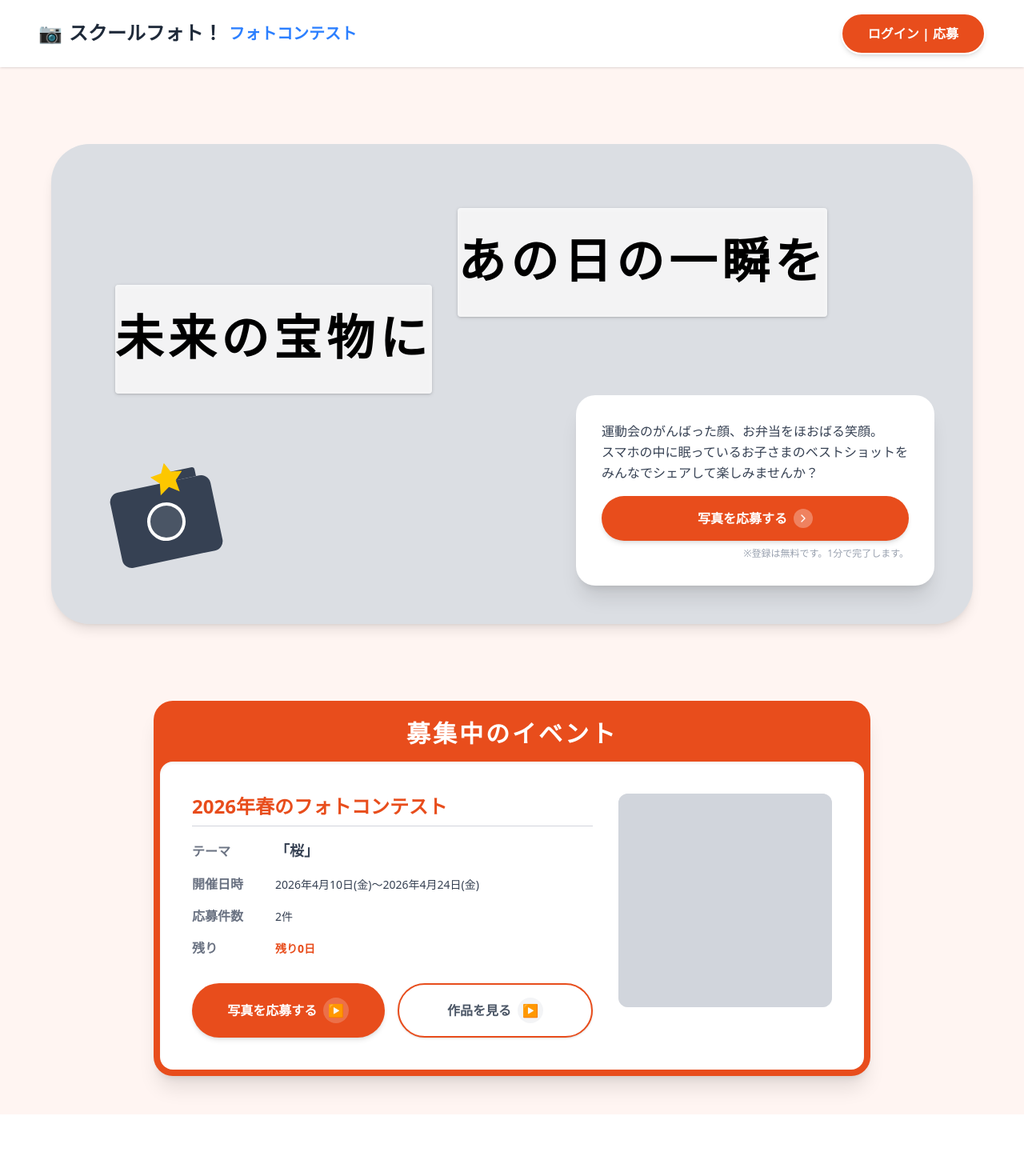
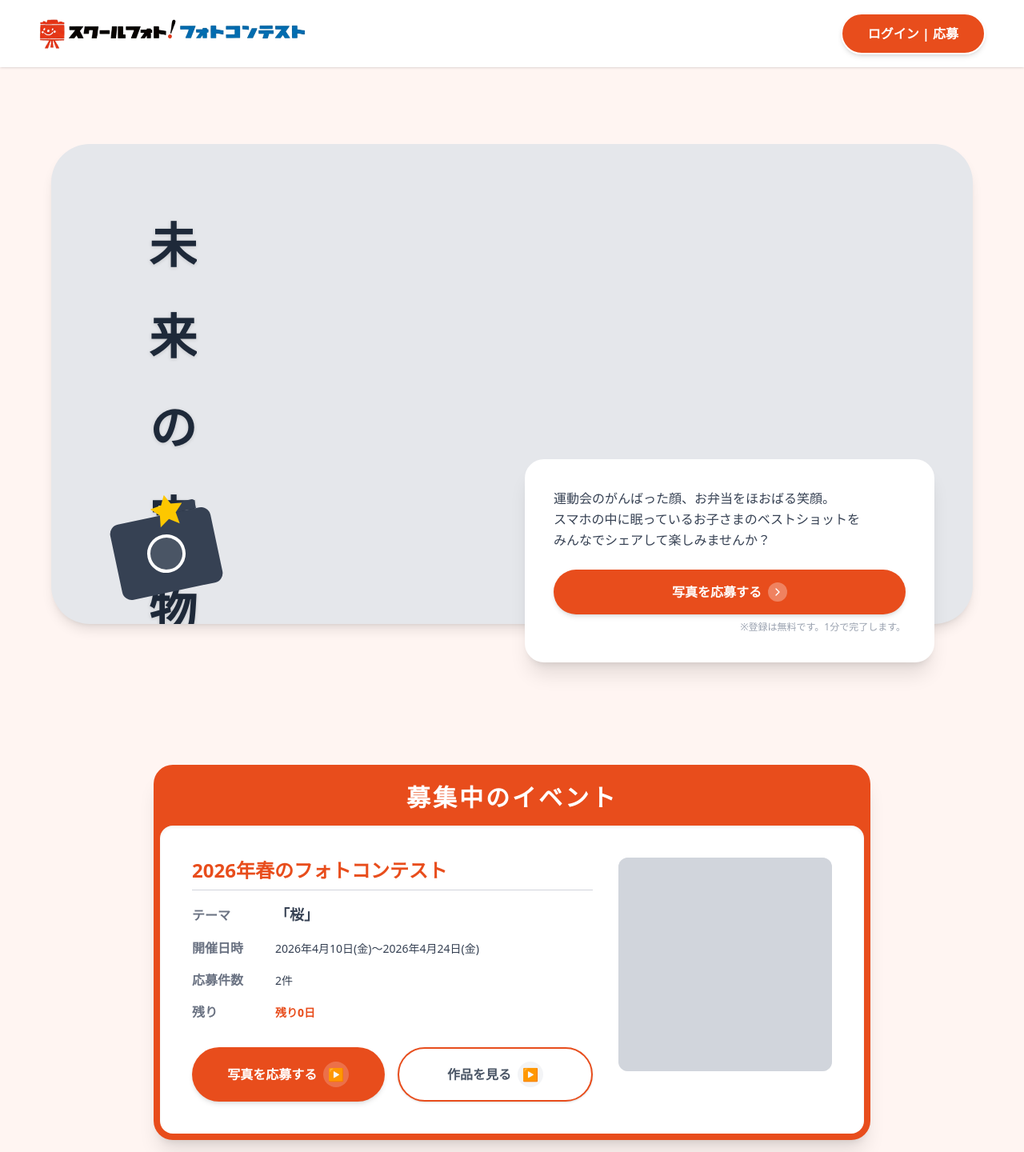
Before and after one commit to Yoshiken-lab/Photocon, a Next.js app in the folder photocon-system/: page /sample in a window 1280 px wide. Shown: the top 1440 px of the page at 80% size. Built offline with nearby package versions, Linux system fonts and the light colour scheme.

Commit message:
docs: Add project development guidelines

```diff
--- a/photocon-system/app/sample/page.tsx
+++ b/photocon-system/app/sample/page.tsx
@@ -13,10 +13,15 @@ export default function SamplePage() {
             {/* Sample Header (Simplified) */}
             <header className="bg-white py-4 px-6 md:px-12 flex justify-between items-center shadow-sm sticky top-0 z-50">
                 <div className="flex items-center gap-2">
-                    {/* Logo Placeholder */}
-                    <div className="text-xl md:text-2xl font-bold font-maru text-gray-800 flex items-center gap-2">
-                        <span className="text-brand">📷</span> スクールフォト！<span className="text-blue-500 text-sm md:text-xl">フォトコンテスト</span>
-                    </div>
+                    <Link href="/">
+                        <Image
+                            src="/logo.png"
+                            alt="スクールフォト!"
+                            width={160}
+                            height={40}
+                            className="h-8 md:h-10 w-auto"
+                        />
+                    </Link>
                 </div>
                 <div className="flex gap-4">
                     <button className="bg-brand text-white px-4 py-2 md:px-8 md:py-3 rounded-full font-bold hover:bg-brand-600 transition-colors text-sm md:text-base border-2 border-white shadow-md">
--- a/photocon-system/components/Hero.tsx
+++ b/photocon-system/components/Hero.tsx
@@ -6,11 +6,19 @@ import Image from 'next/image'
 export const Hero = () => {
     return (
         <section className="bg-brand-50 pt-24 pb-12 px-4 md:px-8">
-            <div className="max-w-6xl mx-auto bg-gray-200 rounded-[3rem] overflow-hidden shadow-lg relative h-[500px] md:h-[600px]">
+            <div className="max-w-6xl mx-auto grid md:grid-cols-2 gap-8 items-center">
+                {/* Left Side: Vertical Text (Visualized as separate or overlapping the image in the original design, but here adhering to "vertical text" request) */}
+                {/* Wait, looking at the image 0, the vertical text is INSIDE the gray box.
+                    The CTA is OUTSIDE/Below.
+                    Let's adjust: Gray box covers the image and vertical text area.
+                    CTA is below it.
+                */}
+            </div>
 
-                {/* Decorative Camera/Illustration Placeholder */}
-                <div className="absolute bottom-20 left-10 md:left-20 transform -rotate-12 z-20">
-                    {/* Simple CSS/SVG Camera representation based on Image 0 */}
+            <div className="max-w-6xl mx-auto relative">
+                <div className="bg-gray-200 rounded-[3rem] overflow-hidden shadow-lg relative h-[500px] md:h-[600px] w-full">
+                    {/* Decorative Camera */}
+                    <div className="absolute bottom-10 left-10 md:left-20 transform -rotate-12 z-20">
                         <div className="relative w-32 h-24 bg-gray-700 rounded-xl flex items-center justify-center">
                             <div className="w-12 h-12 rounded-full border-4 border-white bg-gray-600"></div>
                             <div className="absolute -top-3 right-4 w-8 h-3 bg-gray-700 rounded-t"></div>
@@ -22,21 +30,31 @@ export const Hero = () => {
                         </div>
                     </div>
 
-                {/* Vertical Text */}
-                <div className="absolute top-10 left-10 md:top-20 md:left-20 z-10 flex gap-6 md:gap-8 writing-mode-vertical text-black">
-                    <h1 className="text-4xl md:text-6xl font-bold font-maru tracking-widest leading-loose drop-shadow-sm flex flex-row-reverse gap-4 md:gap-8 items-start h-full">
-                        <span className="block py-2 bg-white/80 rounded shadow-sm">あの日の一瞬を</span>
-                        <span className="block py-2 bg-white/80 rounded shadow-sm mt-16 md:mt-24">未来の宝物に</span>
+                    {/* Vertical Text - Using writing-mode: vertical-rl */}
+                    <div className="absolute top-16 left-16 md:top-24 md:left-24 z-10 flex gap-8 select-none" style={{ writingMode: 'vertical-rl' }}>
+                        <h1 className="text-5xl md:text-6xl font-bold font-maru tracking-widest leading-relaxed drop-shadow-sm flex gap-12 text-gray-800">
+                            <span>未</span>
+                            <span>来</span>
+                            <span>の</span>
+                            <span>宝</span>
+                            <span>物</span>
+                            <span>に</span>
+                        </h1>
+                        <h1 className="text-5xl md:text-6xl font-bold font-maru tracking-widest leading-relaxed drop-shadow-sm flex gap-12 text-gray-800 mt-24">
+                            <span>あ</span>
+                            <span>の</span>
+                            <span>日</span>
+                            <span>の</span>
+                            <span>一</span>
+                            <span>瞬</span>
+                            <span>を</span>
                         </h1>
                     </div>
+                </div>
 
-                {/* Background Overlay / Image Placeholder */}
-                {/* Ideally this would be the photo of the child on the grass */}
-                <div className="absolute inset-0 bg-gray-300 opacity-50"></div>
-
-                {/* CTA Button Area - Bottom Right */}
-                <div className="absolute bottom-8 right-4 md:bottom-12 md:right-12 w-full max-w-sm md:max-w-md bg-white rounded-3xl p-6 md:p-8 shadow-xl">
-                    <p className="text-gray-700 text-sm md:text-base mb-4 font-medium leading-relaxed">
+                {/* CTA Box - Outside/Overlapping Bottom Right */}
+                <div className="absolute bottom-[-3rem] right-4 md:right-12 w-full max-w-sm md:max-w-lg bg-white rounded-3xl p-6 md:p-8 shadow-xl border-4 border-white z-30">
+                    <p className="text-gray-700 text-sm md:text-base mb-6 font-medium leading-relaxed">
                         運動会のがんばった顔、お弁当をほおばる笑顔。<br />
                         スマホの中に眠っているお子さまのベストショットを<br />
                         みんなでシェアして楽しみませんか？
@@ -50,6 +68,10 @@ export const Hero = () => {
                     <p className="text-xs text-right text-gray-400 mt-2">※登録は無料です。1分で完了します。</p>
                 </div>
             </div>
+
+            {/* Add some bottom margin to account for the overlapping CTA */}
+            <div className="h-20"></div>
+
         </section>
     )
 }
```
Also changed, not shown: 1 other file (tests, documents, lock files or other folders). Lines whose indentation alone changed are shown as unchanged.
